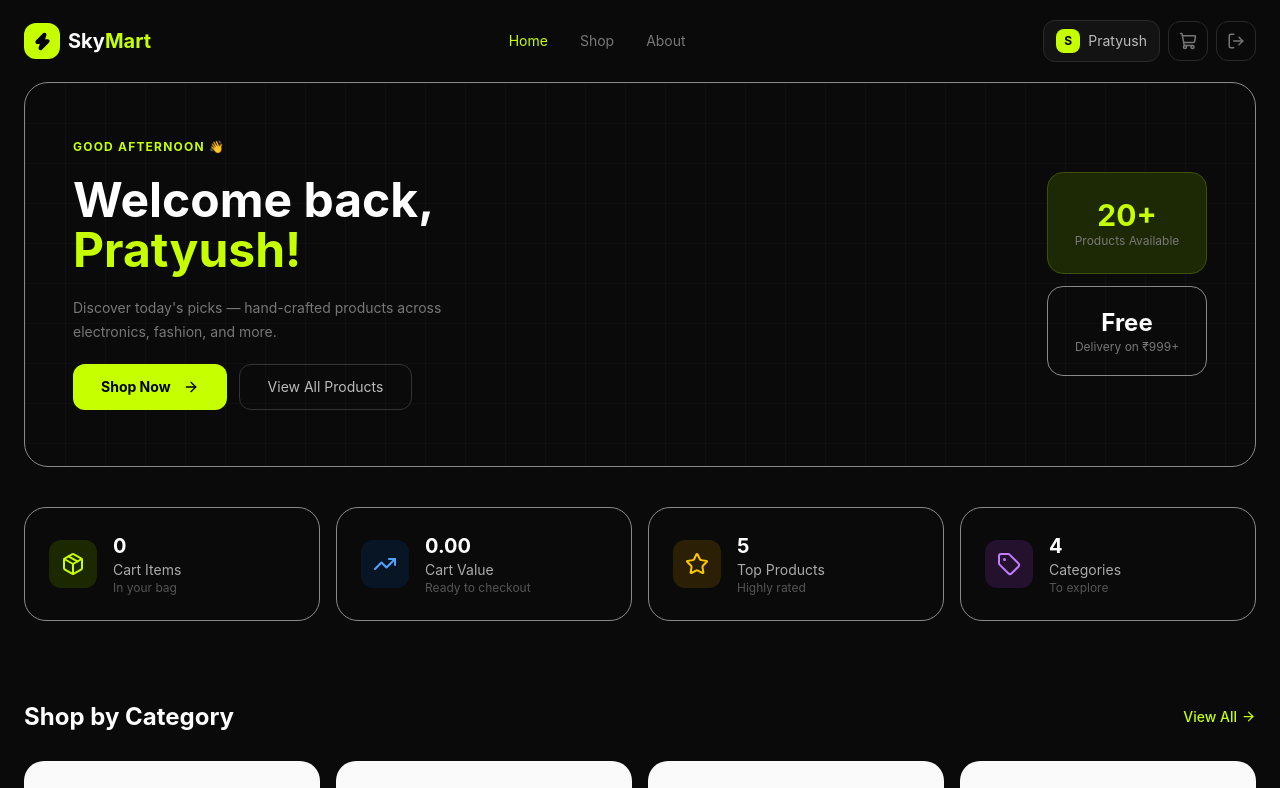
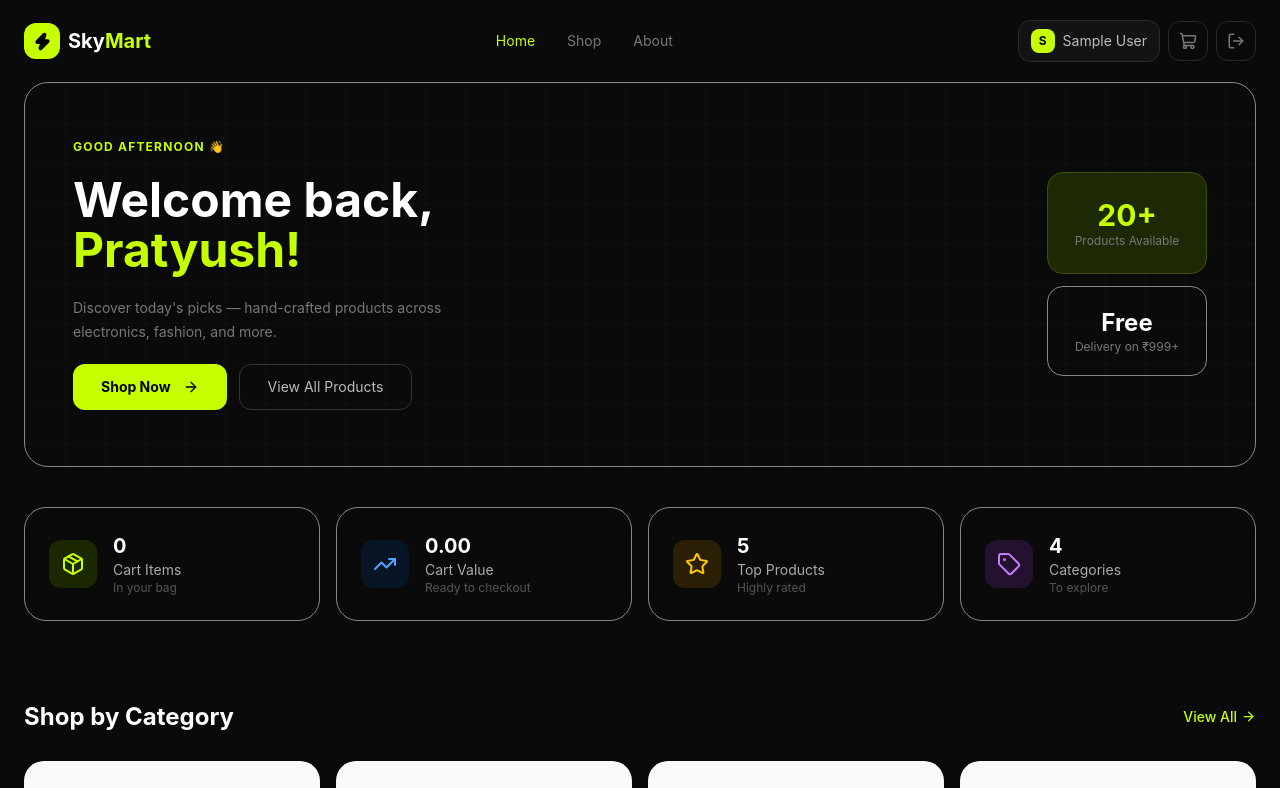
Before and after one commit to Pratyush2312/SkyMart, a React (Vite) app: page /home in a window 1280 px wide. Shown: the top 788 px of the page. Built offline with nearby package versions, Linux system fonts and the light colour scheme; no server answers; sample sign-in values are in the browser's storage.

Commit message:
Changeed username

```diff
--- a/src/components/Navbar.jsx
+++ b/src/components/Navbar.jsx
@@ -104,7 +104,7 @@ const Navbar = () => {
                         </div>
 
                         <span className="text-sm text-[#bbb]">
-                            Pratyush
+                            {user.name}
                         </span>
 
                     </div>
```
